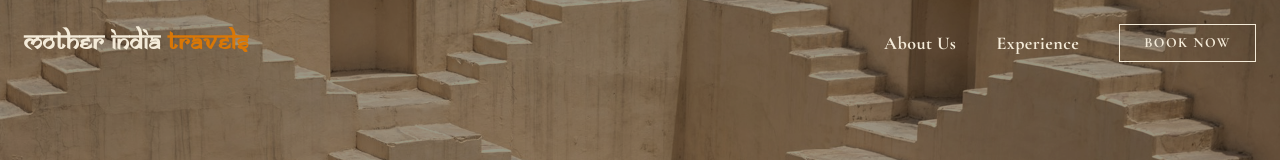
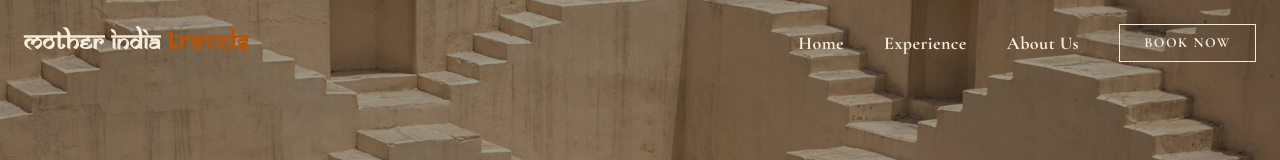
Before and after one commit to Atchyuteswar/mother-india-travels, a Next.js app: page /about-us in a window 1280 px wide. Shown: the top 160 px of the page. Built offline with nearby package versions, Linux system fonts and the light colour scheme.

Commit message:
feat: add About Us page with team profiles, manifesto, and initial Navbar and FeaturedTrips components.

```diff
--- a/app/about-us/page.tsx
+++ b/app/about-us/page.tsx
@@ -120,10 +120,10 @@ export default function About() {
             <h2 className="font-heading text-6xl text-[#4A3B32] mb-8">Tanu</h2>
             <div className="font-body text-xl text-[#4A3B32]/80 space-y-6 leading-relaxed text-justify">
               <p>
-                Born and raised in the heart of the motherland, Tanu is the grounding force of our journeys. With a smile that opens doors and a spirit that navigates chaos with grace, he ensures that every traveler feels safe, welcomed, and seen.
+                Having grown up in different corners of India, and amidst India's diverse landscapes and communities has given him an unparalleled understanding of its cultures, languages, and traditions.
               </p>
               <p>
-                More than just a guide, Tanu is a storyteller of the streets, a keeper of local secrets, and the brother you never knew you had in India. He bridges the gap between observer and participant, turning strangers into family.
+                As a Journalist with extensive experience traveling across the nation, Tanu's storytelling reflects a deeply personal connection to India's spirit. Tanu brings travelers closer to the essence of India, Sharing authentic insights into its spiritual and cultural heritage. Simply put, Tanu embodies India in all its complexity and beauty.
               </p>
             </div>
           </div>
--- a/app/components/FeaturedTrips.tsx
+++ b/app/components/FeaturedTrips.tsx
@@ -106,9 +106,9 @@ const FeaturedTrips = () => {
                                 </div>
 
                                 <div>
-                                    <p className="font-body mb-4 text-xl text-[#D97706] italic">{trip.dates}</p>
+                                    <p className="font-body mb-4 text-xl text-[#D97706]">{trip.dates}</p>
                                     <h3 className="font-heading text-5xl text-[#4A3B32] mb-2">{trip.title}</h3>
-                                    <p className="font-body font-bold text-xl text-[#D97706] italic">{trip.subtitle}</p>
+                                    <p className="font-body font-bold text-xl text-[#D97706]">{trip.subtitle}</p>
                                 </div>
 
                                 <div className="flex items-center justify-center lg:justify-start gap-2 text-[#4A3B32]/70 font-body">
--- a/app/components/Navbar.tsx
+++ b/app/components/Navbar.tsx
@@ -25,17 +25,20 @@ const Navbar = () => {
       <div className="mx-auto flex max-w-7xl items-center justify-between px-6">
 
         {/* Logo - Rozha One Font */}
-        <Link href="/" className="text-2xl font-bold text-[#F4EBD9] font-heading tracking-wide">
-          Mother India <span className="text-[#D97706]">Travels</span>
+        <Link href="/" className={`text-2xl font-bold font-heading tracking-wide ${scrolled ? 'text-[#B45309]' : 'text-[#F4EBD9]'}`}>
+          Mother India <span className={`text-[#B45309] ${scrolled ? 'text-[#B45309]' : 'text-[#B45309]'}`}>Travels</span>
         </Link>
 
         {/* Desktop Menu - Cormorant Font */}
         <div className="hidden md:flex items-center gap-10">
-          {['About Us', 'Experience'].map((item) => (
+          {['Home', 'Experience', 'About Us'].map((item) => (
             <Link
               key={item}
               href={item === 'Home' ? '/' : `/${item.toLowerCase().replace(' ', '-')}`}
-              className="text-lg font-bold text-[#F4EBD9] transition-colors font-body tracking-wide"
+              className={`text-lg font-bold transition-colors font-body tracking-wide ${scrolled
+                ? 'text-[#B45309]'
+                : 'text-[#F4EBD9]'
+                }`}
             >
               {item}
             </Link>
@@ -43,7 +46,10 @@ const Navbar = () => {
 
           {/* Classic "Stamp" Button style */}
           <Link href="/book">
-            <button className="border border-[#F4EBD9] px-6 py-2 text-sm font-bold text-[#F4EBD9] uppercase tracking-widest hover:bg-[#4A3B32] hover:text-[#F4EBD9] transition-all duration-300 font-body">
+            <button className={`px-6 py-2 text-sm font-bold uppercase tracking-widest transition-all duration-300 font-body ${scrolled
+              ? 'text-[#B45309] border border-[#B45309]'
+              : 'text-[#F4EBD9] border border-[#F4EBD9]'
+              }`}>
               Book Now
             </button>
           </Link>
@@ -65,17 +71,17 @@ const Navbar = () => {
             className="md:hidden bg-[#F4EBD9] border-b border-[#4A3B32]/20 overflow-hidden"
           >
             <div className="flex flex-col gap-6 p-8 text-center">
-              {['About Us', 'The Experience'].map((item) => (
+              {['Home', 'Experience', 'About Us'].map((item) => (
                 <Link
                   key={item}
                   href={item === 'Home' ? '/' : `/${item.toLowerCase().replace(' ', '-')}`}
                   onClick={() => setIsOpen(false)}
-                  className="text-[#F4EBD9] text-2xl font-heading hover:text-[#D97706]"
+                  className="text-[#B45309] text-2xl font-heading"
                 >
                   {item}
                 </Link>
               ))}
-              <Link href="/book" onClick={() => setIsOpen(false)} className="text-[#D97706] text-xl font-body font-bold uppercase tracking-widest mt-4">
+              <Link href="/book" onClick={() => setIsOpen(false)} className="text-[#B45309] border p-2 m-2 text-xl font-body font-bold uppercase tracking-widest">
                 Book a Trip
               </Link>
             </div>
```
